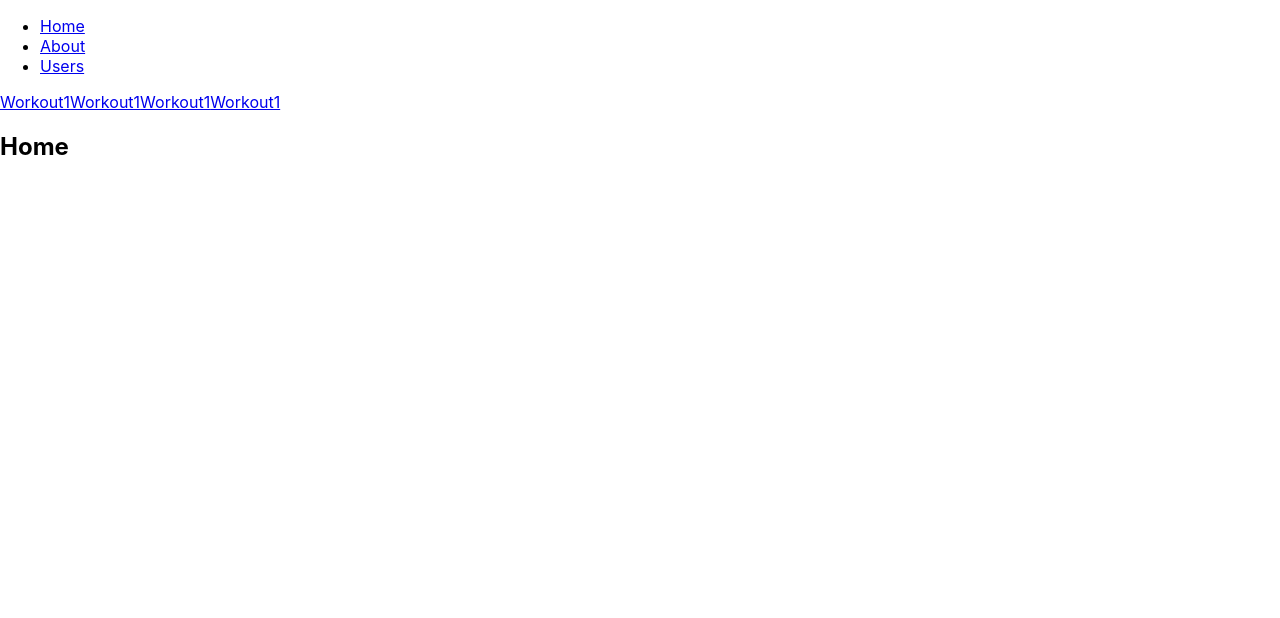
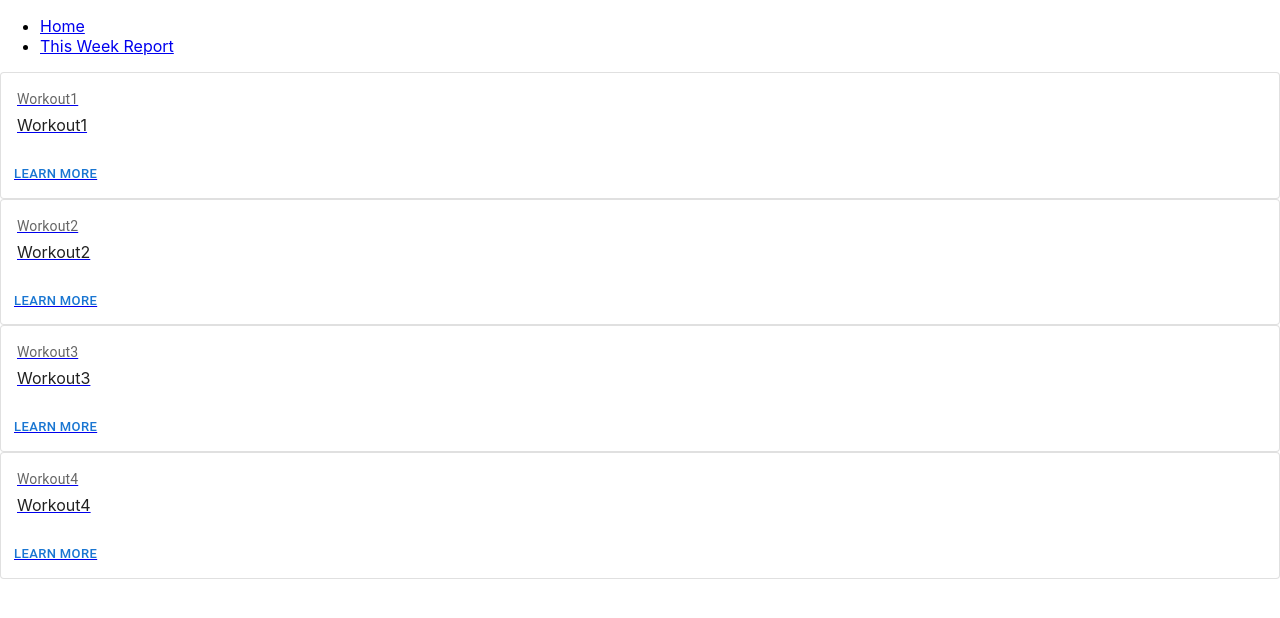
Before and after one commit to jennylia/fitnessDemo, a React (Create React App) app: page / in a window 1280 px wide. Shown: the top 618 px of the page. Built offline with nearby package versions, Linux system fonts and the light colour scheme.

Commit message:
some what of a start

```diff
--- a/src/App.js
+++ b/src/App.js
@@ -13,6 +13,9 @@ import Workout2 from "./pages/Workout2";
 import Workout3 from "./pages/Workout3";
 import Workout4 from "./pages/Workout4";
 
+import OutlinedCard from "./components/OutlinedCard";
+
+
 export default function App() {
   return (
     <Router>
@@ -23,21 +26,10 @@ export default function App() {
               <Link to="/">Home</Link>
             </li>
             <li>
-              <Link to="/about">About</Link>
-            </li>
-            <li>
-              <Link to="/users">Users</Link>
+              <Link to="/WeeklySummary">This Week Report</Link>
             </li>
           </ul>
         </nav>
-
-        <content>
-          <Link to="/Workout1">Workout1</Link>
-          <Link to="/Workout2">Workout1</Link>
-          <Link to="/Workout3">Workout1</Link>
-          <Link to="/Workout4">Workout1</Link>
-
-        </content>
 
         {/* A <Switch> looks through its children <Route>s and
             renders the first one that matches the current URL. */}
--- /dev/null
+++ b/src/components/OutlinedCard.js
@@ -0,0 +1,28 @@
+import * as React from 'react';
+import Box from '@mui/material/Box';
+import Card from '@mui/material/Card';
+import CardActions from '@mui/material/CardActions';
+import CardContent from '@mui/material/CardContent';
+import Button from '@mui/material/Button';
+import Typography from '@mui/material/Typography';
+
+
+export default function OutlinedCard(props) {
+  return (
+    <Box sx={{ minWidth: 275 }}>
+      <Card variant="outlined">
+        <CardContent>
+        <Typography sx={{ fontSize: 14 }} color="text.secondary" gutterBottom>
+           {props.displayText}
+        </Typography>
+
+        {props.displayText}
+
+        </CardContent>
+        <CardActions>
+        <Button size="small">Learn More</Button>
+        </CardActions>
+      </Card>
+    </Box>
+  );
+}
--- a/src/pages/Home.js
+++ b/src/pages/Home.js
@@ -1,5 +1,25 @@
+import {Router} from "react-router-dom";
+import { Route, Routes, Link} from "react-router-dom";
+import OutlinedCard from "../components/OutlinedCard";
 const Home = () => {
-    return <h2>Home</h2>;
+    return <div>
+            <Link to="/Workout1">
+                <OutlinedCard displayText={"Workout1"}/>
+            </Link>
+
+            <Link to="/Workout2">
+                <OutlinedCard displayText={"Workout2"}/>
+            </Link>
+
+            <Link to="/Workout3">
+                <OutlinedCard displayText={"Workout3"}/>
+            </Link>
+
+
+            <Link to="/Workout4">
+                <OutlinedCard displayText={"Workout4"}/>
+            </Link>
+    </div>;
 }
 
 export default Home
```
